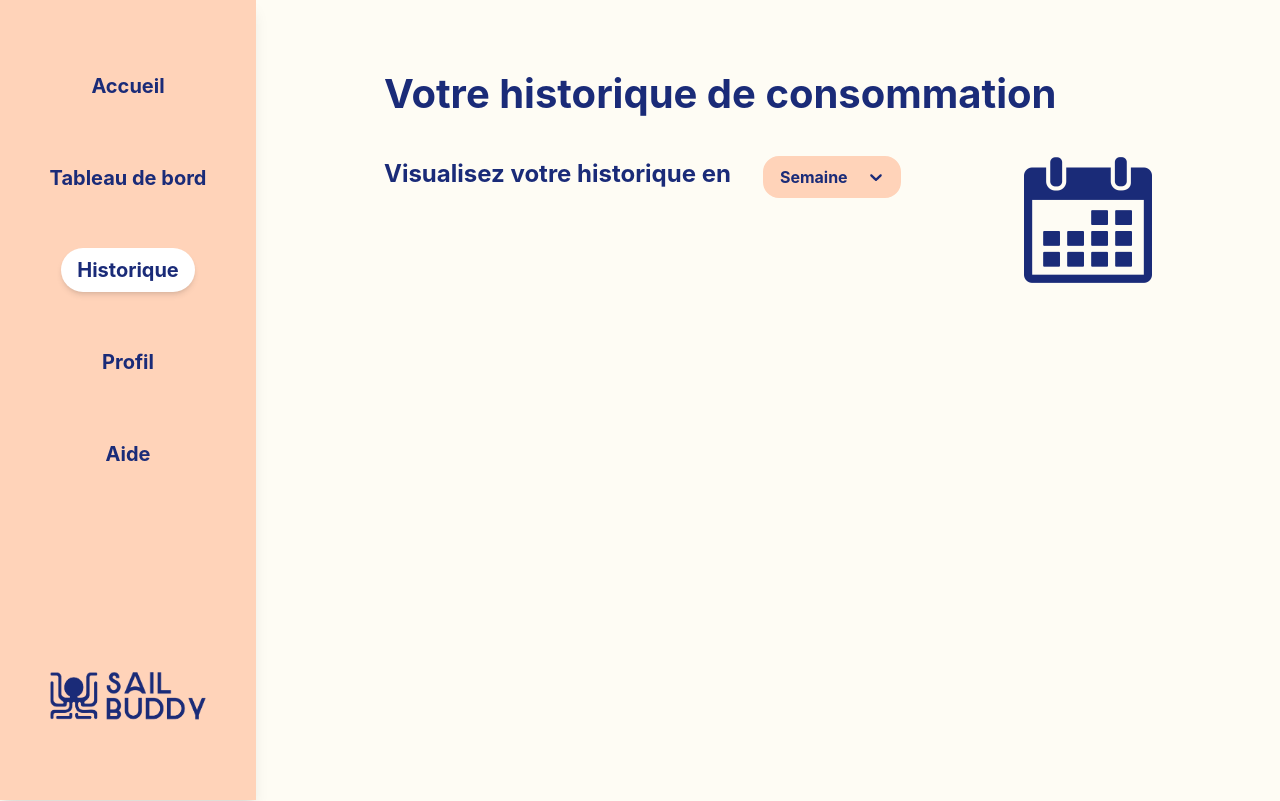
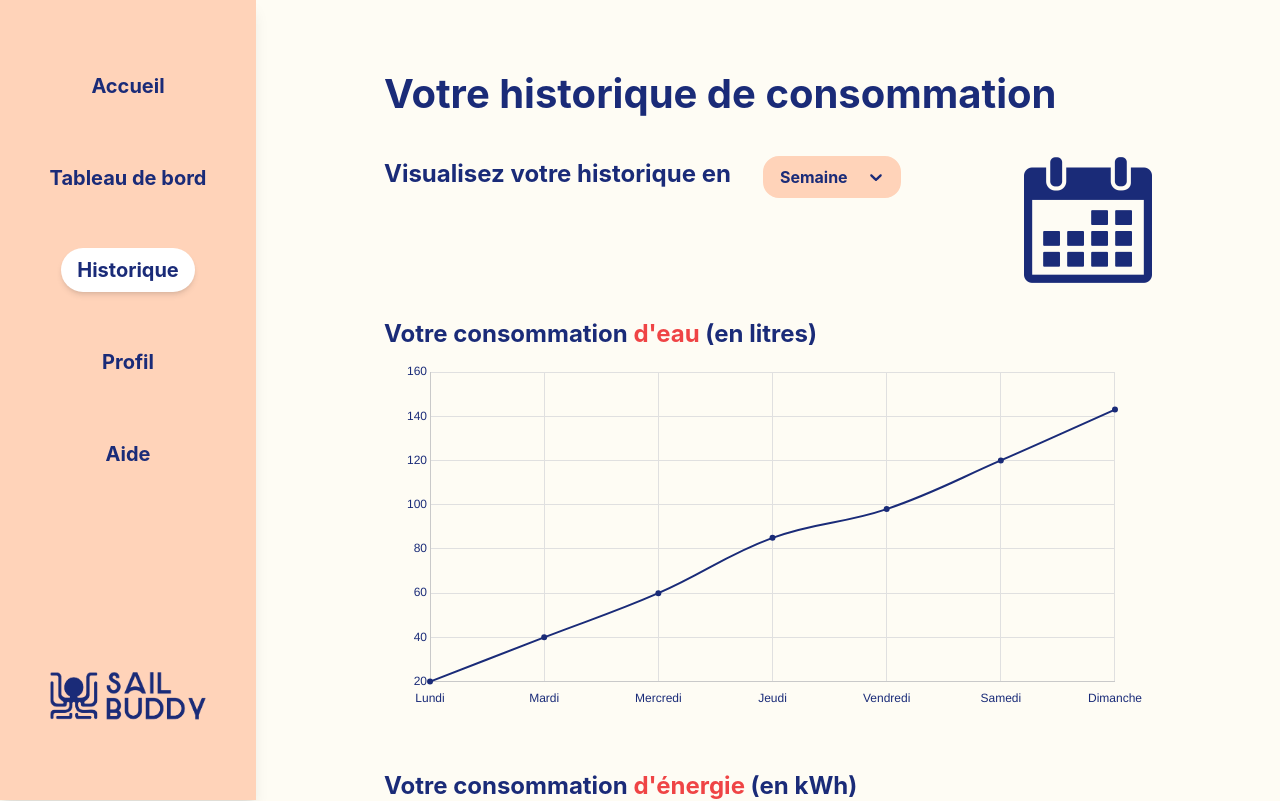
Before and after one commit to zoldik333/SailBuddy, a React (Create React App) app in the folder frontend/web/: page /history in a window 1280 px wide. Shown: the top 801 px of the page. Built offline with nearby package versions, Linux system fonts and the light colour scheme.

Commit message:
[ADD] template for graph history

```diff
--- /dev/null
+++ b/frontend/web/src/Components/Graphics/TemplateLineChart.tsx
@@ -0,0 +1,131 @@
+import React from "react";
+import { Line } from "react-chartjs-2";
+import {
+  Chart as ChartJS,
+  CategoryScale,
+  LinearScale,
+  PointElement,
+  LineElement,
+  Title,
+  Tooltip,
+  Legend,
+} from "chart.js";
+
+ChartJS.register(
+  CategoryScale,
+  LinearScale,
+  PointElement,
+  LineElement,
+  Title,
+  Tooltip,
+  Legend
+);
+
+interface LineChartProps {
+  type: string;
+  data: { date: string; value: number }[];
+  step?: number;
+}
+
+const LineChart: React.FC<LineChartProps> = ({ type, data, step = 20 }) => {
+  const labels = data.map((item) => item.date);
+  const values = data.map((item) => item.value);
+
+  const chartData = {
+    labels: labels,
+    datasets: [
+      {
+        label: "Valeurs",
+        data: values,
+        fill: false,
+        borderColor: "#1A2B78",
+        backgroundColor: "#1A2B78",
+        tension: 0.4,
+        pointRadius: 2,
+      },
+    ],
+  };
+
+  const chartOptions = {
+    backgroundColor: "#FFFFFF",
+    responsive: true,
+    plugins: {
+      title: {
+        display: false,
+      },
+      tooltip: {
+        callbacks: {
+          label: (tooltipItem: any) => `${tooltipItem.raw} unités`,
+        },
+      },
+      legend: {
+        display: false,
+      },
+    },
+    scales: {
+      x: {
+        title: {
+          display: false,
+        },
+        grid: {
+          display: true,
+          drawTicks: false,
+          color: "#E0E0E0",
+          lineWidth: 1,
+          borderColor: "#1A2B78",
+          borderWidth: 2,
+        },
+        ticks: {
+          display: true,
+          color: "#1A2B78",
+          autoSkip: false,
+          padding: 10,
+        },
+      },
+      y: {
+        title: {
+          display: false,
+        },
+        grid: {
+          display: true,
+          drawTicks: false,
+          color: "#E0E0E0",
+          lineWidth: 1,
+          borderColor: "#1A2B78",
+          borderWidth: 2,
+        },
+        ticks: {
+          stepSize: step,
+          beginAtZero: true,
+          max: 180,
+          min: 0,
+          callback: function (tickValue: string | number) {
+            return tickValue.toString();
+          },
+          color: "#1A2B78",
+        },
+      },
+    },
+    layout: {
+      padding: 20,
+    },
+    elements: {
+      line: {
+        borderWidth: 2,
+      },
+    },
+    borderColor: "#1A2B78",
+    borderWidth: 2,
+    borderRadius: 8,
+  };
+  return (
+    <div>
+      <div className={"text-[#1A2B78] font-bold text-[1.5em]"}>
+        Votre consommation <span className={"text-[#EF4445]"}>d&#39;{type}</span> (en {type === "eau" ? "litres" : "kWh"})
+      </div>
+      <Line data={chartData} options={chartOptions} />
+    </div>
+  );
+};
+
+export default LineChart;
--- a/frontend/web/src/Components/Selectors/DateDropdown.tsx
+++ b/frontend/web/src/Components/Selectors/DateDropdown.tsx
@@ -39,6 +39,7 @@ const DateDropdown: React.FC = () => {
       ...provided,
       backgroundColor: "transparent",
       color: "#1A2B78",
+      "&:hover": { borderColor: "#1A2B78" },
       fontWeight: "bold",
       cursor: "pointer",
       marginBottom: "8px",
--- a/frontend/web/src/history.tsx
+++ b/frontend/web/src/history.tsx
@@ -1,8 +1,28 @@
 import React from "react";
 import Titles from "./Components/Text/Titles";
 import DateDropdown from "./Components/Selectors/DateDropdown";
+import TemplateLineChart from "./Components/Graphics/TemplateLineChart";
 
 const History: React.FC = () => {
+  const waterData = [
+    { date: "Lundi", value: 20 },
+    { date: "Mardi", value: 40 },
+    { date: "Mercredi", value: 60 },
+    { date: "Jeudi", value: 85 },
+    { date: "Vendredi", value: 98 },
+    { date: "Samedi", value: 120 },
+    { date: "Dimanche", value: 143  },
+  ];
+
+  const energyData = [
+    { date: "Lundi", value: 3 },
+    { date: "Mardi", value: 8 },
+    { date: "Mercredi", value: 11 },
+    { date: "Jeudi", value: 15 },
+    { date: "Vendredi", value: 16 },
+    { date: "Samedi", value: 22 },
+    { date: "Dimanche", value: 31  },
+  ];
   return (
     <div className="ml-[20%] w-[80%] px-32 py-16">
       <div className={"flex flex-col gap-8"}>
@@ -16,6 +36,8 @@ const History: React.FC = () => {
           </div>
           <img src={"assets/infos/calendar.png"} alt={""} className={"h-32 w-32 object-cover"} />
         </div>
+        <TemplateLineChart data={waterData} type={"eau"} />
+        <TemplateLineChart data={energyData} type={"énergie"} step={3}/>
       </div>
     </div>
   );
```
